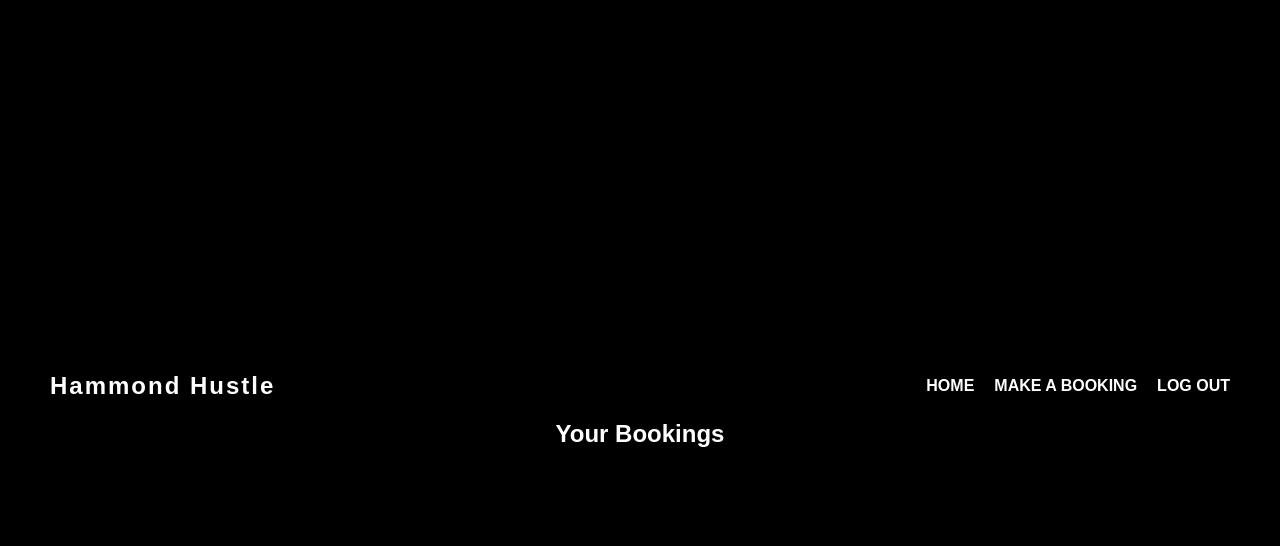
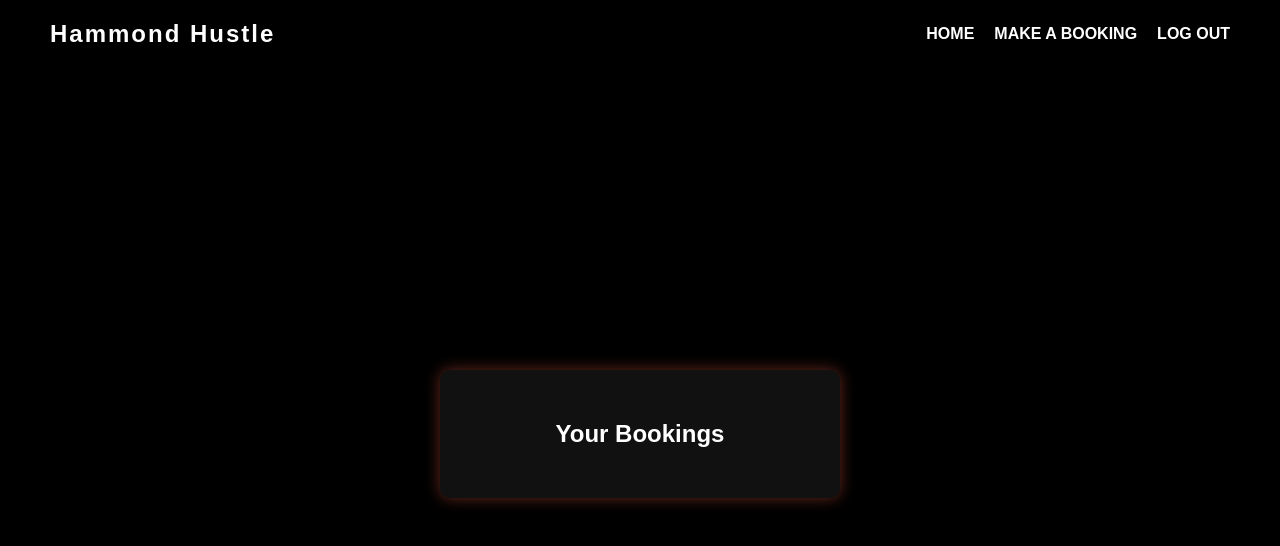
Before and after one commit to Brad-Hammond/Hammond-Hustle, a Django app: page /manage_bookings/ in a window 1280 px wide. Shown: the top 546 px of the page. Run offline with Django 4.2, Linux system fonts and the light colour scheme; a user stored in the database is signed in.

Commit message:
Feat: Updated manage_bookings so it appears more - central.

```diff
--- a/bookings/templates/bookings/manage_bookings.html
+++ b/bookings/templates/bookings/manage_bookings.html
@@ -1,8 +1,8 @@
 <!DOCTYPE html>
 <html lang="en">
   <head>
-    <meta charset="UTF-8">
-    <meta name="viewport" content="width=device-width, initial-scale=1.0">
+    <meta charset="UTF-8" />
+    <meta name="viewport" content="width=device-width, initial-scale=1.0" />
     <title>Your Bookings</title>
     {% load static %}
     <link rel="stylesheet" href="{% static 'css/style.css' %}" />
@@ -21,7 +21,7 @@
       </nav>
     </header>
 
-    <section class="manage-bookings-section">
+    <section class="manage-bookings-section" id="color-black">
       <h2>Your Bookings</h2>
 
       {% if is_user %}
@@ -62,7 +62,6 @@
       <p>No pending bookings for approval.</p>
       {% endif %}
 
-            <!-- Display approved bookings -->
       <h3>Approved Bookings</h3>
       {% if approved_bookings %}
       <ul>
```
Lines whose indentation alone changed are shown as unchanged.
